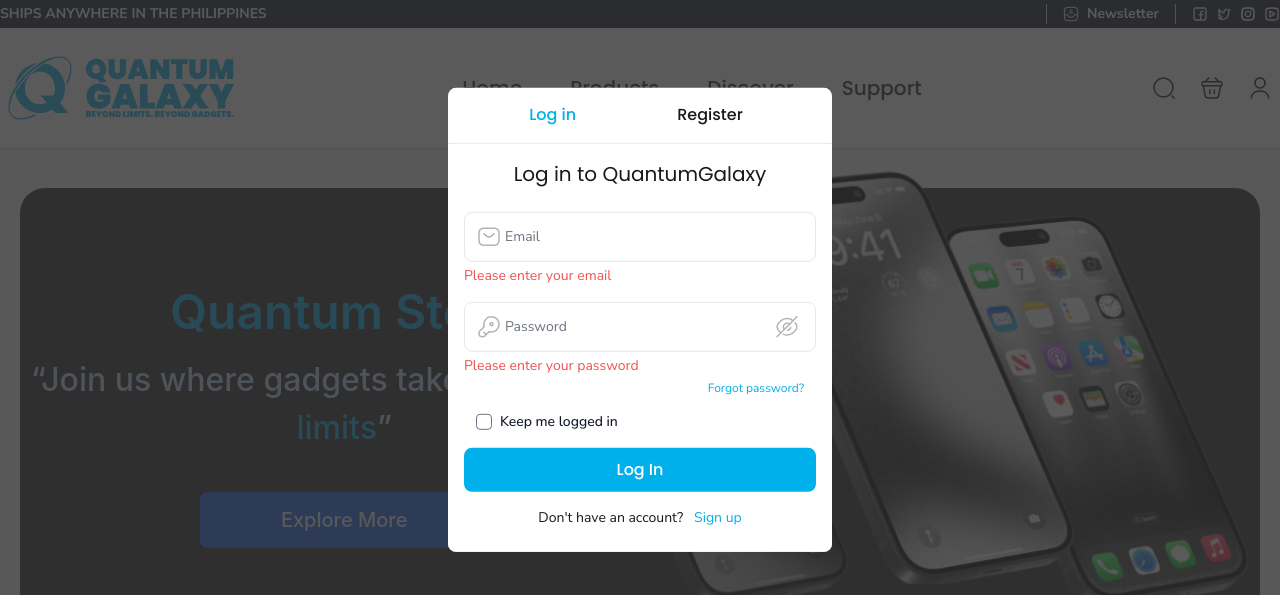
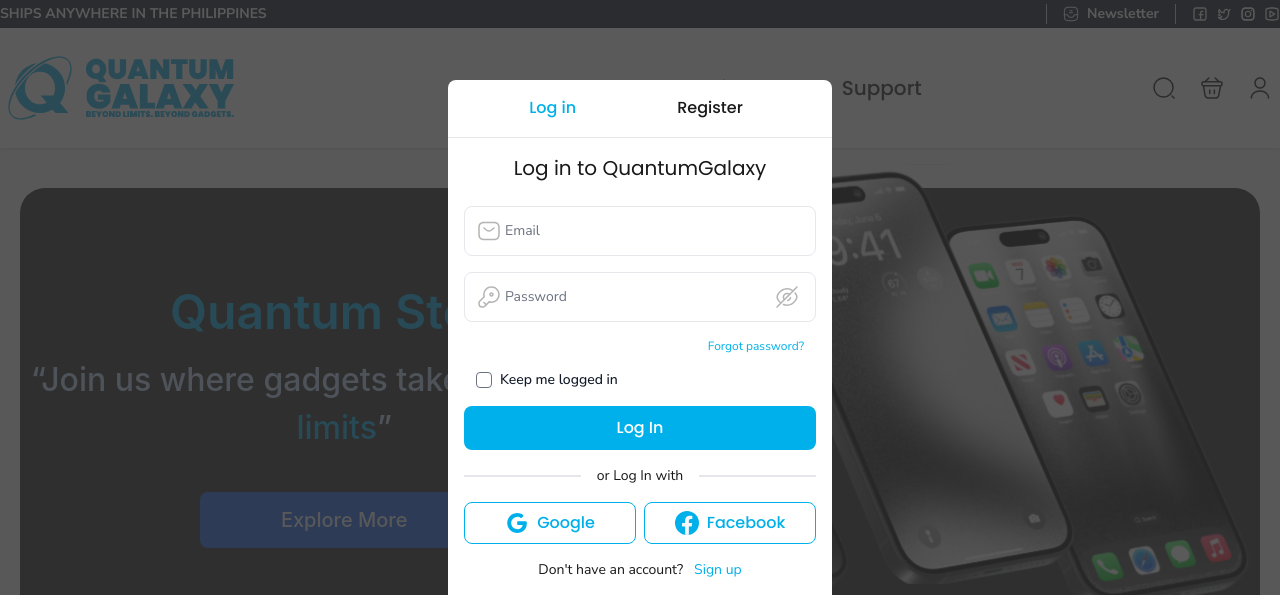
Before and after one commit to ricohermosoryan/Mini-Project-2, a React (Vite) app: page / in a window 1280 px wide. Both pictures are taken after a click on the picture 1260 px from the left and 88 px from the top of the page. Shown: the top 595 px of the page. Built offline with nearby package versions, Linux system fonts and the light colour scheme; no server answers.

Commit message:
Add Google and Facebook buttons for login

```diff
--- a/src/components/Navbar.jsx
+++ b/src/components/Navbar.jsx
@@ -16,6 +16,8 @@ import keyImage from "../assets/key.svg";
 import smsImage from "../assets/sms.svg";
 import eyeSlashImage from "../assets/eye-slash.svg";
 import eyeImage from "../assets/eye.svg";
+import facebookLoginImage from "../assets/facebook-login.svg";
+import googleLoginImage from "../assets/google-login.svg";
 import { motion, useAnimation, useMotionValue } from "framer-motion";
 
 export const socialLinks = [
@@ -51,6 +53,8 @@ export default function Navbar() {
 
   const toggleModal = () => {
     setModal(!modal);
+    setLoginErrors({});
+    setRegisterErrors({});
   };
 
   if (modal) {
@@ -391,11 +395,11 @@ export default function Navbar() {
 
       {/* Login Modal */}
       {modal && (
-        <div id="modal-container" className="modal z-50">
+        <div id="modal-container" className="modal flex justify-center z-50">
           <div onClick={toggleModal} className="overlay">
           </div>
           {/* PROFILE TAB */}
-          <div className="modal-content rounded-lg bg-white w-96">
+          <div className="modal-content rounded-lg bg-white w-96 absolute top-20">
             {/* TABS */}
             <div className="border-b border-gray-200 dark:border-gray-700">
               <ul
@@ -508,13 +512,28 @@ export default function Navbar() {
                       Log In
                     </button>
                   </div>
+                </form>
+                <div className="flex justify-center items-center gap-4 my-2">
+                  <div className="h-px border grow"></div>
+                  <div className="text-sm">or Log In with</div>
+                  <div className="h-px border grow"></div>
+                </div>
+                <div className="flex gap-2 my-4">
+                  <div className="flex grow w-full justify-center items-center gap-2 py-2 border border-quantum rounded-lg cursor-pointer hover:border-dark-quantum">
+                    <img src={googleLoginImage} className="w-6 aspect-square"/>
+                    <span className="text-quantum heading font-medium text-base hover:text-dark-quantum">Google</span>
+                  </div>
+                  <div className="flex grow w-full justify-center items-center gap-2 py-2 border border-quantum rounded-lg cursor-pointer hover:border-dark-quantum">
+                    <img src={facebookLoginImage} className="w-6 aspect-square"/>
+                    <span className="text-quantum heading font-medium text-base hover:text-dark-quantum">Facebook</span>
+                  </div>
+                </div>
                 <div className="text-sm text-center my-2">
                   Don't have an account? &nbsp;{" "}
                   <span className="text-quantum hover:text-dark-quantum cursor-pointer" onClick={switchToRegister}>
                     Sign up
                   </span>
                 </div>
-                </form>
               </div>
 
               {/* REGISTER */}
@@ -623,13 +642,28 @@ export default function Navbar() {
                       Create Account
                     </button>
                   </div>
+                </form>
+                <div className="flex justify-center items-center gap-4 my-2">
+                  <div className="h-px border grow"></div>
+                  <div className="text-sm">or Sign Up with</div>
+                  <div className="h-px border grow"></div>
+                </div>
+                <div className="flex gap-2 my-4">
+                  <div className="flex grow w-full justify-center items-center gap-2 py-2 border border-quantum rounded-lg cursor-pointer hover:border-dark-quantum">
+                    <img src={googleLoginImage} className="w-6 aspect-square"/>
+                    <span className="text-quantum heading font-medium text-base hover:text-dark-quantum">Google</span>
+                  </div>
+                  <div className="flex grow w-full justify-center items-center gap-2 py-2 border border-quantum rounded-lg cursor-pointer hover:border-dark-quantum">
+                    <img src={facebookLoginImage} className="w-6 aspect-square"/>
+                    <span className="text-quantum heading font-medium text-base hover:text-dark-quantum">Facebook</span>
+                  </div>
+                </div>
                 <div className="text-sm text-center my-2">
                   Already have an account? &nbsp;{" "}
                   <span className="text-quantum hover:text-dark-quantum cursor-pointer" onClick={switchToLogin}>
                     Sign in
                   </span>
                 </div>
-                </form>
               </div>
             </div>
           </div>
--- a/src/index.css
+++ b/src/index.css
@@ -38,6 +38,10 @@
         color: #0092c3;
     }
 
+    .border-dark-quantum {
+        border-color: #0092c3;
+    }
+
     .bg-main-body {
         background-color: #f7f7f7;
     }
@@ -57,7 +61,7 @@
     .modal,
     .overlay {
         width: 100vw;
-        height: 100vh;
+        height: 200vh;
         top: 0;
         left: 0;
         right: 0;
@@ -68,12 +72,4 @@
     .overlay {
         background: rgba(49, 49, 49, 0.8);
     }
-
-    .modal-content {
-        position: absolute;
-        top: 40%;
-        left: 50%;
-        transform: translate(-50%, -50%);
-        line-height: 1.4;
-    }
 }
```
Also changed, not shown: src/assets/facebook-login.svg (added), src/assets/google-login.svg (added). Lines whose indentation alone changed are shown as unchanged.
